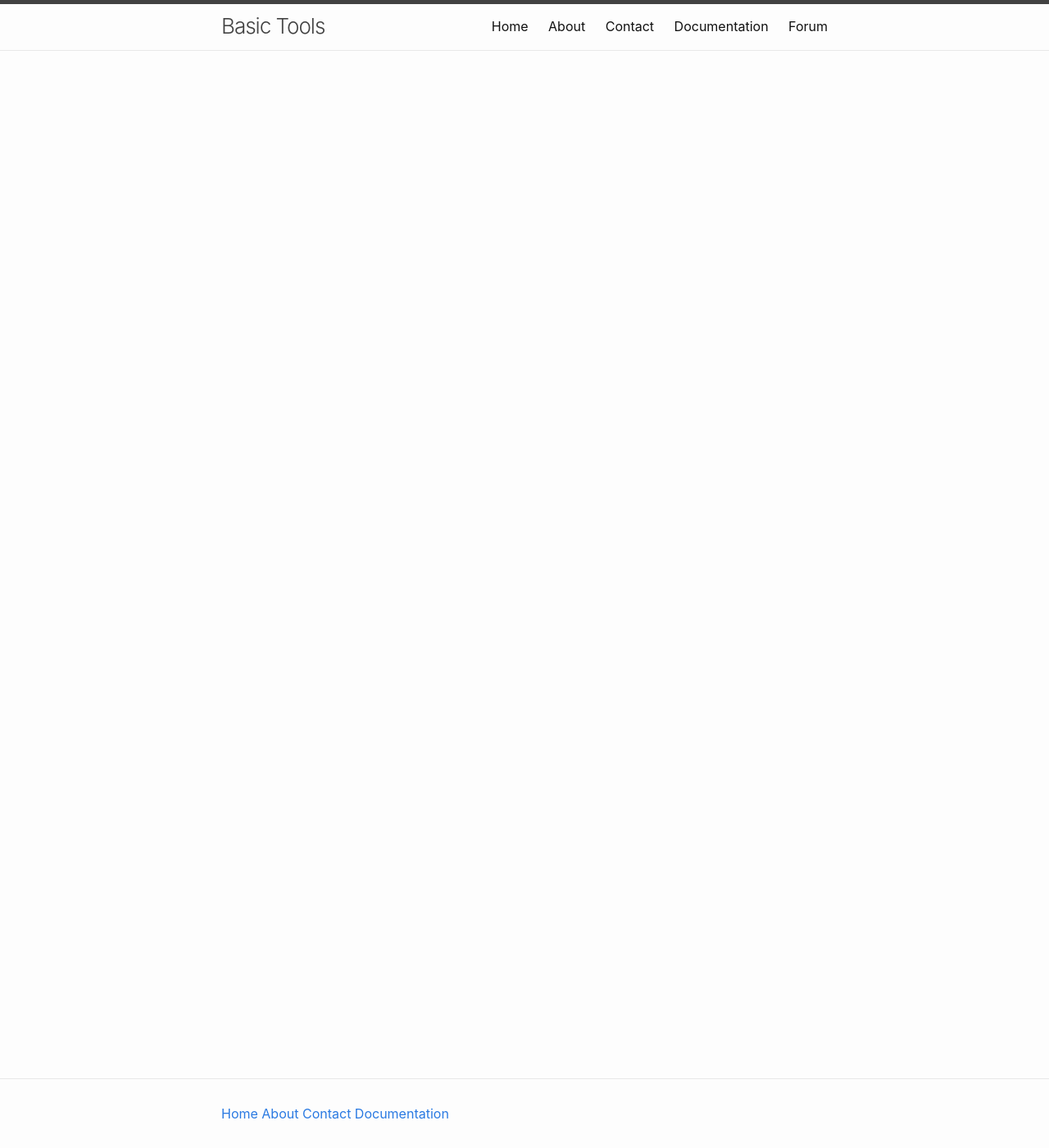
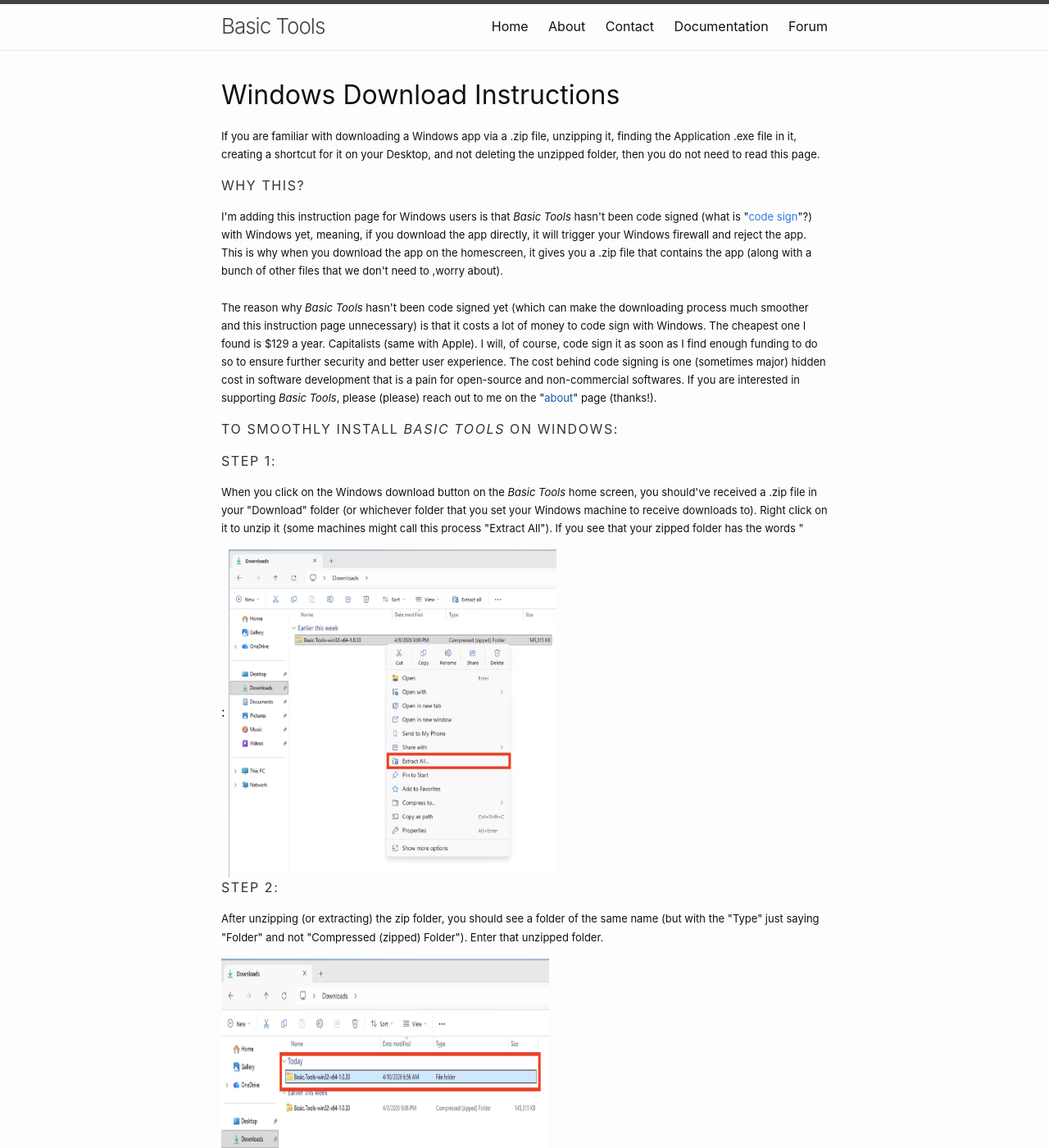
Before and after one commit to zzou21/BasicToolsWeb, a Jekyll site: the page built from windowsDownloadPreCodeSign/windowsDownloadPrecodesign.html, in a window 1280 px wide and 1400 px high. Shown: the whole window at 82% size. Built offline with Jekyll 4.4.1, drawn with Linux system fonts in a browser that asks for light colours; some of the changed text lies outside the part shown.

Commit message:
finished windows instructions

```diff
--- a/contact/contact.html
+++ b/contact/contact.html
@@ -41,5 +40,4 @@
 
     <p class="body">(If you do not see a Google Form saying "<i>Basic Tools</i> Suggestions," you can access it <a href="https://docs.google.com/forms/d/e/1FAIpQLSf1ZZ5j8b9YAcd8C-BtLz-EFKVjSLLl71MiMwotItHFwDRJzw/viewform?usp=dialog" target="_blank" rel="noopener noreferrer">here</a>.</p>
 
-
 </p>
--- a/windowsDownloadPreCodeSign/windowsDownloadPrecodesign.html
+++ b/windowsDownloadPreCodeSign/windowsDownloadPrecodesign.html
@@ -5,3 +5,52 @@
 ---
 
 <link rel="stylesheet" href="{{ "/assets/css/generalPageUse.css" | relative_url }}">
+
+<h1>Windows Download Instructions</h1>
+
+<p class="body">If you are familiar with downloading a Windows app via a .zip file, unzipping it, finding the Application .exe file in it, creating a shortcut for it on your Desktop, and not deleting the unzipped folder, then you do not need to read this page.</p>
+
+<p class="label">Why This?</p>
+<p class="body">I'm adding this instruction page for Windows users is that <i>Basic Tools</i> hasn't been code signed (what is "<a href="https://en.wikipedia.org/wiki/Code_signing" target="_blank" rel="noopener noreferrer">code sign</a>"?) with Windows yet, meaning, if you download the app directly, it will trigger your Windows firewall and reject the app. This is why when you download the app on the homescreen, it gives you a .zip file that contains the app (along with a bunch of other files that we don't need to ,worry about).
+<br>
+<br>
+The reason why <i>Basic Tools</i> hasn't been code signed yet (which can make the downloading process much smoother and this instruction page unnecessary) is that it costs a lot of money to code sign with Windows. The cheapest one I found is $129 a year. Capitalists (same with Apple). I will, of course, code sign it as soon as I find enough funding to do so to ensure further security and better user experience. The cost behind code signing is one (sometimes major) hidden cost in software development that is a pain for open-source and non-commercial softwares. If you are interested in supporting <i>Basic Tools</i>, please (please) reach out to me on the "<a href="{{ /contact/ | relative_url }}" target="_blank" rel="noopener noreferrer">about</a>" page (thanks!).</p>
+
+<p class="label">To smoothly install <i>Basic Tools</i> on Windows:</p>
+<p class="label">Step 1:</p>
+<p class="body">When you click on the Windows download button on the <i>Basic Tools</i> home screen, you should've received a .zip file in your "Download" folder (or whichever folder that you set your Windows machine to receive downloads to). Right click on it to unzip it (some machines might call this process "Extract All"). If you see that your zipped folder has the words "</p>:
+
+<img src="{{ "assets/images/winInstallSteps/winStep1.jpg" | relative_url }}" alt="win download step 1" width="400" height="400">
+
+<p class="label">Step 2:</p>
+<p class="body">After unzipping (or extracting) the zip folder, you should see a folder of the same name (but with the "Type" just saying "Folder" and not "Compressed (zipped) Folder"). Enter that unzipped folder.</p>
+
+<img src="{{ "assets/images/winInstallSteps/winStep2.jpg" | relative_url }}" alt="win download step 2" width="400" height="400">
+
+<p class="label">Step 3:</p>
+<p class="body">After you enter the unzipped folder, you should see quite a few files. We do not need to worry about most of them. You just need to find the one that says "BasicTools," with <i>Basic Tools</i>' icon, and has the word "Application" under the document "Type" column:</p>
+
+<img src="{{ "assets/images/winInstallSteps/winStep3.jpg" | relative_url }}" alt="win download step 3" width="400" height="400">
+
+<p class="label">Step 4:</p>
+<p class="body">Right click on the BasicTools application file to show the different options. For some machine, you will see a "Send to" button right away; for some, you need to click on "Show more options" to get to it:</p>
+
+<img src="{{ "assets/images/winInstallSteps/winStep4.jpg" | relative_url }}" alt="win download step 4" width="400" height="400">
+
+<p class="label">Step 5:</p>
+<p class="body">Click on "Show more options" to find "Send to", and then click on the option "Desktop (create shortcut)":</p>
+
+<img src="{{ "assets/images/winInstallSteps/winStep5.jpg" | relative_url }}" alt="win download step 5" width="500" height="400">
+
+<p class="label">Step 6:</p>
+<p class="body">After clicking on "Desktop (create shortcut)," you should see the <i>Basic Tools</i> icon showing up on your desktop. Now, in the future, you can easily access it from there. But, if this is your first time opening <i>Basic Tools</i> or that you have downloaded a new version of it, there's an extra step:</p>
+<img src="{{ "assets/images/winInstallSteps/winStep6.jpg" | relative_url }}" alt="win download step 6" width="600" height="400">
+
+
+<p class="label">Step 7:</p>
+<p class="body">The first time you open <i>Basic Tools</i>, your Windows machine will give you a blue warning window saying: "Windows protected your PC" (because I didn't pay over a hundred dollars for code signing). You can click on "More info" and then "Run Anyway." Yuo only need to do this step once when you first installed the app.</p>
+<img src="{{ "assets/images/winInstallSteps/winStep7.jpg" | relative_url }}" alt="win download step 7" width="400" height="400">
+<img src="{{ "assets/images/winInstallSteps/winStep8.jpg" | relative_url }}" alt="win download step 8" width="400" height="400">
+
+<p class="label">In the future:</p>
+<p class="body">You will still have the <i>Basic Tools</i> folder in your Download folder (or whichever folder you unzipped the zip file into). Please do not delete the unzipped folder (you can delete the zipped file), since it contains the code for <i>Basic Tools</i> in order for the shortcut that you just added onto your Desktop to work.</p>
```
Also changed, not shown: other parts of contact/contact.html (+0 -1 lines), assets/images/winInstallSteps/winStep1.jpg (added), assets/images/winInstallSteps/winStep2.jpg (added), assets/images/winInstallSteps/winStep3.jpg (added), assets/images/winInstallSteps/winStep4.jpg (added), assets/images/winInstallSteps/winStep5.jpg (added), assets/images/winInstallSteps/winStep6.jpg (added), assets/images/winInstallSteps/winStep7.jpg (added), assets/images/winInstallSteps/winStep8.jpg (added).
